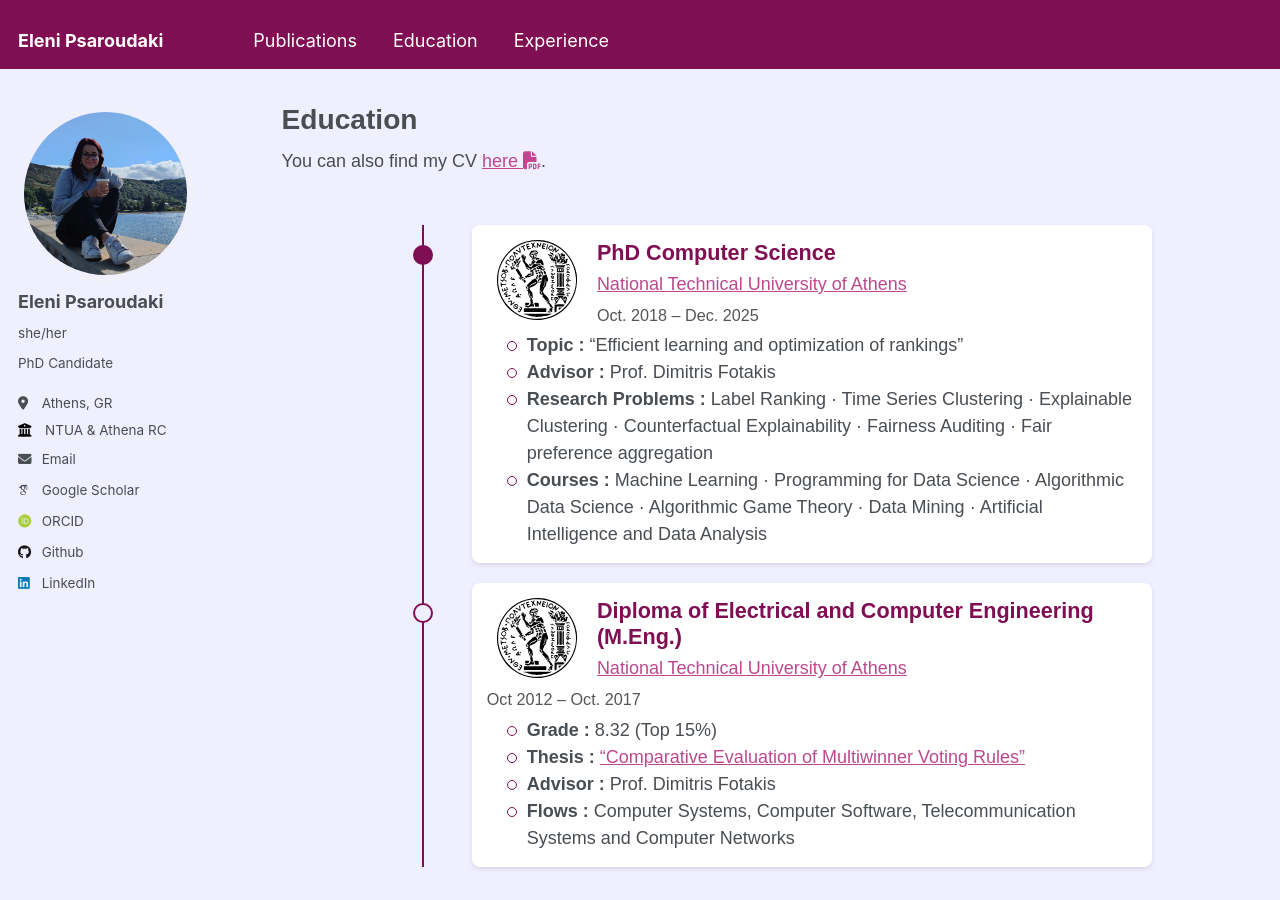
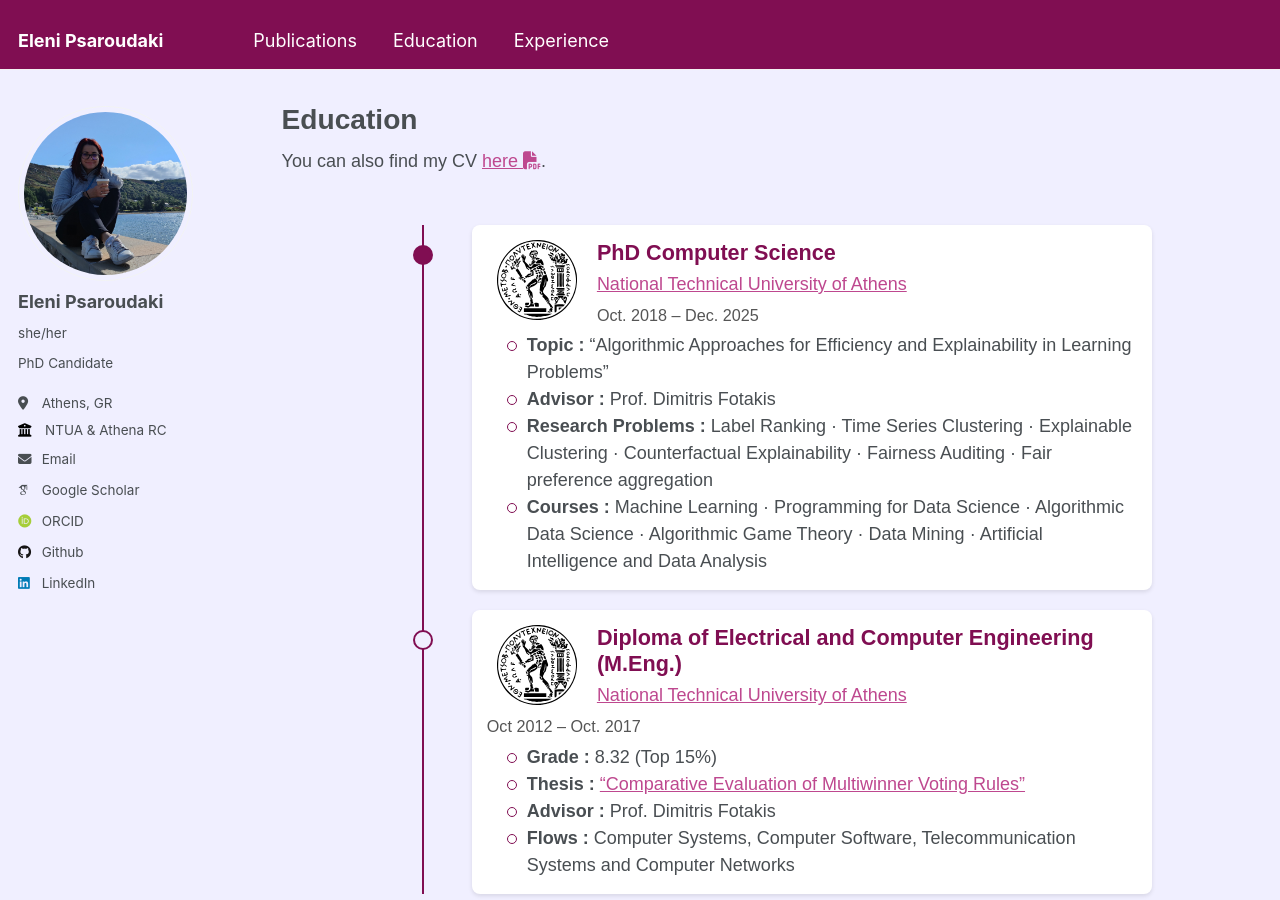
Before and after one commit to pseleni/pseleni.github.io, a Jekyll site: the page built from _pages/education.html, in a window 1280 px wide and 900 px high. Built offline with Jekyll 4.4.1, drawn with Linux system fonts in a browser that asks for light colours; some web fonts are replaced.

Commit message:
Update education.html

```diff
--- a/_pages/education.html
+++ b/_pages/education.html
@@ -21,7 +21,7 @@ redirect_from:
       <p class = "company"><a href="https://www.ece.ntua.gr/en">National Technical University of Athens</a></p>
       <p class="date">Oct. 2018 – Dec. 2025</p>
       <ul class="custom-list">
-        <li><b>Topic :</b> “Efficient learning and optimization of rankings”</li>
+        <li><b>Topic :</b> “Algorithmic Approaches for Efficiency and Explainability in Learning Problems”</li>
         <li><b>Advisor :</b> Prof. Dimitris Fotakis</li>
         <li><b>Research Problems :</b> Label Ranking · Time Series Clustering · Explainable Clustering · Counterfactual Explainability · Fairness Auditing · Fair preference aggregation</li>
         <li><b>Courses :</b> Machine Learning · Programming for Data Science · Algorithmic Data Science · Algorithmic Game Theory · Data Mining · Artificial Intelligence and Data Analysis</li>
```
